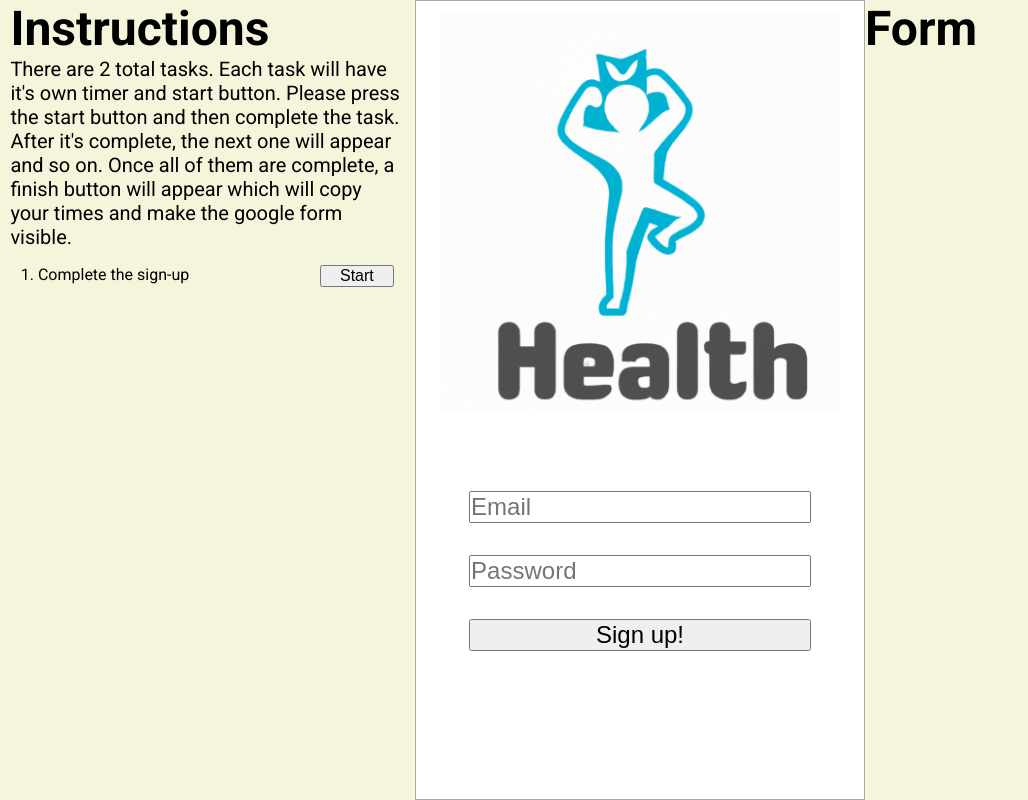
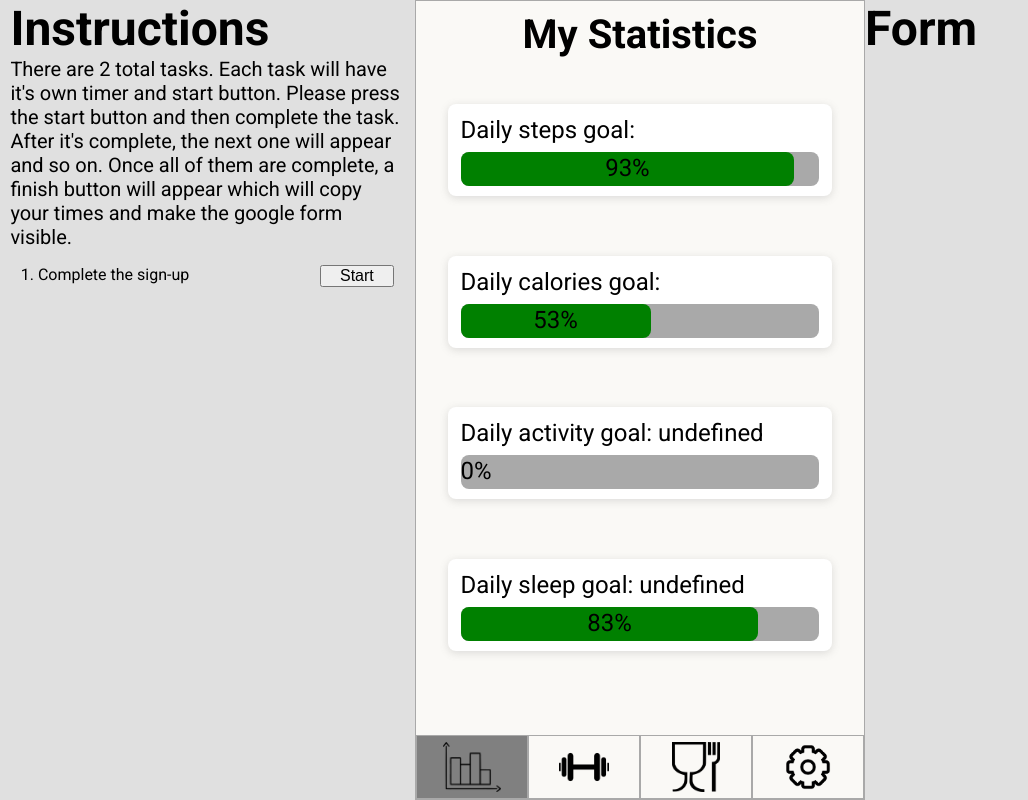
Before and after one commit to R0mbertus/human-computer-interaction, a website: page docs/index.html in a window 1280 px wide. Shown: the whole page, without its empty margins (0-1028 px from the left). Drawn offline with Linux system fonts and the light colour scheme.

Commit message:
Pimped css a bit, added subpage loading for stats

```diff
--- a/docs/index.js
+++ b/docs/index.js
@@ -1,6 +1,6 @@
 document.addEventListener('DOMContentLoaded', (event) => {
     // change this index to the index of your page to get yours to load first
-    loadPage("signup");
+    loadPage("stats");
 });
 
 // a function to load insert a html page into the #content-container and load
@@ -78,6 +78,13 @@ var tasks = [{
     completion: "save-button"
 }]
 
+const randomPercentage = [
+    Math.floor(Math.random() * 100),
+    Math.floor(Math.random() * 100),
+    Math.floor(Math.random() * 100),
+    Math.floor(Math.random() * 100)
+]
+
 var exercises = [{
     muscleType: "abdominals",
     ID: "3oeimlA6s68",
@@ -133,8 +140,6 @@ var foodList = [
     { name: "Cherry", calories: 50, quantity: 0 },];
 
 let totalCalories = parseInt(0);
-
-
 
 //Reusable code for info and settings
 function getInfoForm() {
--- a/docs/pages/settings.js
+++ b/docs/pages/settings.js
@@ -26,6 +26,7 @@ isElementLoaded("#settings").then((settings) => {
     settings.appendChild(image);
     settings.appendChild(greeting);
     settings.appendChild(settings_form)
+    settings_form.classList.add("box-style")
 
     function updateContent() {
         greeting.innerHTML = `Hello, ${information.name}!`;
--- a/docs/pages/stats.html
+++ b/docs/pages/stats.html
@@ -1,29 +1,6 @@
 <div id="stats">
-    <h2 id="stats-header">My Statistics</h2>
-    <ul>
-        <li class="stats-style">
-            Daily Steps Goal: <span id="steps"></span>
-            <div id="steps-progress" class="progress-bar">
-                <div class="progress" style="width: 75%;">75%</div>
-            </div>
-        </li>
-        <li class="stats-style">
-            Daily Calorie Intake Goal: <span id="calories"></span>
-            <div id="calories-progress" class="progress-bar">
-                <div class="progress" style="width: 50%;">50%</div>
-            </div>
-        </li>
-        <li class="stats-style">
-            Daily Activity Goal: <span id="minutes"></span>
-            <div id="activity-progress" class="progress-bar">
-                <div class="progress" style="width: 60%;">60%</div>
-            </div>
-        </li>
-        <li class="stats-style">
-            Daily Sleep Goal: <span id="sleep"></span>
-            <div id="sleep-progress" class="progress-bar">
-                <div class="progress" style="width: 100%;">100%</div>
-            </div>
-        </li>
-    </ul>
+    <h2>My Statistics</h2>
+    <div id="stats-container">
+
+    </div>
 </div>
--- a/docs/pages/stats.js
+++ b/docs/pages/stats.js
@@ -1,22 +1,29 @@
-isElementLoaded("#stats").then((stats) => {
+isElementLoaded("#stats-container").then((stats) => {
     loadNavbar();
 
-    document.getElementById("steps").innerHTML = `${goals.steps}`;
-    document.getElementById("calories").innerHTML = `${goals.calories}`;
-    document.getElementById("minutes").innerHTML = `${goals.minutes}`;
-    document.getElementById("weight").innerHTML = `${information.weight} ${information.weight_unit}`;
-    document.getElementById("weight-goal").innerHTML = `${goals.weight} ${information.weight_unit}`;
+    const statIDs = ["steps", "calories", "activity", "sleep"];
 
-    document.getElementById("steps-progress").addEventListener("click", function() {
-        loadPage("stats-subpages/steps");
-    });
-    document.getElementById("calories-progress").addEventListener("click", function() {
-        loadPage("stats-subpages/calories");
-    });
-    document.getElementById("activity-progress").addEventListener("click", function() {
-        loadPage("stats-subpages/activity");
-    });
-    document.getElementById("sleep-progress").addEventListener("click", function() {
-        loadPage("stats-subpages/sleep");
+    for (const index in statIDs) {
+        stats.innerHTML = stats.innerHTML +=
+        `<div id="${statIDs[index]}-stat" class="box-style">
+            <p>Daily ${statIDs[index]} goal: ${goals[statIDs[index]]}</p>
+            <div id="${statIDs[index]}-progress" class="progress-bar">
+                <div class="progress" style="width: ${randomPercentage[index]}%">${randomPercentage[index]}%</div>
+            </div>
+        </div>`
+    }
+
+    document.addEventListener('click', function(event) {
+        for (const statID of statIDs) {
+            const statElem = document.querySelector(`#${statID}-stat`);
+            if (statElem && statElem.contains(event.target)) {
+                loadPage(`stats-subpages/${statID}`);
+            }
+        }
+
+        // if (event.target.matches('#steps-stat, #calories-stat, #activity-stat, #sleep-stat')) {
+        //     const statID = event.target.id.split('-')[0];
+
+        // }
     });
 });
--- a/docs/styles.css
+++ b/docs/styles.css
@@ -2,6 +2,18 @@
     box-sizing: border-box;
     padding: 0;
     margin: 0;
+}
+
+    * h2 {
+        font-size: 5vh;
+        margin-bottom: 2vh;
+    }
+
+    * .box-style {
+        padding: 1.5vh 1vw;
+        background-color: white;
+        border-radius: 1vh;
+        box-shadow: rgba(99, 99, 99, 0.2) 0px 2px 8px 0px;
     }
 
 #top-container {
@@ -14,7 +26,7 @@
     justify-content: space-around;
 
     font-family: 'Roboto', sans-serif;
-    background-color: beige;
+    background-color: #e0e0e0;
 }
 
 #top-container #instructions,
@@ -32,7 +44,7 @@
         justify-content: space-between;
 
         border: 1px solid darkgray;
-        background-color: white;
+        background-color: #FAF9F6;
     }
 
 #top-container #content-container #page-container {
@@ -215,32 +227,36 @@
 
 /* Stats page styling */
 #stats {
+    height: 100%;
+
     display: flex;
     flex-direction: column;
     align-items: center;
+
+    font-size: 3vh;
 }
-#stats h2 {
-        font-size: 5vh;
+#stats #stats-container {
+        width: 90%;
+        height: 85%;
+
+        display: flex;
+        flex-direction: column;
+        justify-content: space-around;
     }
-#stats .progress {
-        width: 100%;
-        height: 20px;
-        background-color: green;
-        border-radius: 1vh;
-        margin-bottom: 2vh;
-    }
-#stats .progress-bar {
-        height: 100%;
+#stats #stats-container .progress-bar {
+            margin-top: 1vh;
+
+            height: 50%;
             background-color: darkgray;
             border-radius: 1vh;
             text-align: center;
-        line-height: 20px;
+            line-height: 4vh;
             color: black;
         }
-#stats .stats-style {
-        font-size: 20px;
-        margin-bottom: 20px;
-        padding: 20px;
+#stats #stats-container .progress-bar .progress {
+                height: 100%;
+                background-color: green;
+                border-radius: 1vh;
             }
 
 /* Exercise Page styling */
@@ -251,10 +267,6 @@
     display: flex;
     flex-direction: column;
     align-items: center;
-}
-#exercises h2 {
-        font-size: 5vh;
-        margin-bottom: 2vh;
 }
 #exercises #info-back {
         margin: 5% 90% 0 0;
@@ -273,7 +285,6 @@
         display: flex;
         flex-direction: column;
         align-items: center;
-
     }
 #exercises #video-container .video:hover {
             background-color: lightgray
@@ -304,7 +315,6 @@
     }
 
 #food {
-    margin-bottom: 0;
     height: 100%;
     width: 100%;
 
@@ -313,12 +323,7 @@
     align-items: center;
 }
 
-#food h2 {
-        font-size: 5vh;
-        margin-bottom: 2vh;
-    }
-
-#food * {
+#food *:not(h2) {
         font-size: 2vh;
     }
 
@@ -357,13 +362,9 @@
     align-items: center;
 }
 
-#settings * {
+#settings *:not(h2) {
         margin: 1.3vh 0;
         font-size: 3vh;
-    }
-
-#settings h2 {
-        font-size: 5vh;
     }
 
 #settings img {
--- a/postcss/styles.css
+++ b/postcss/styles.css
@@ -2,6 +2,18 @@
     box-sizing: border-box;
     padding: 0;
     margin: 0;
+
+    h2 {
+        font-size: 5vh;
+        margin-bottom: 2vh;
+    }
+
+    .box-style {
+        padding: 1.5vh 1vw;
+        background-color: white;
+        border-radius: 1vh;
+        box-shadow: rgba(99, 99, 99, 0.2) 0px 2px 8px 0px;
+    }
 }
 
 #top-container {
@@ -14,7 +26,7 @@
     justify-content: space-around;
 
     font-family: 'Roboto', sans-serif;
-    background-color: beige;
+    background-color: #e0e0e0;
 
     #instructions,
     #form {
@@ -31,7 +43,7 @@
         justify-content: space-between;
 
         border: 1px solid darkgray;
-        background-color: white;
+        background-color: #FAF9F6;
 
         #page-container {
             margin: 1.3vh;
@@ -242,36 +254,38 @@
 
 /* Stats page styling */
 #stats {
+    height: 100%;
+
     display: flex;
     flex-direction: column;
     align-items: center;
 
-    h2 {
-        font-size: 5vh;
-    }
+    font-size: 3vh;
 
-    .progress {
-        width: 100%;
-        height: 20px;
-        background-color: green;
-        border-radius: 1vh;
-        margin-bottom: 2vh;
-    }
+    #stats-container {
+        width: 90%;
+        height: 85%;
 
-    .progress-bar {
-        height: 100%;
-        background-color: darkgray;
-        border-radius: 1vh;
-        text-align: center;
-        line-height: 20px;
-        color: black;
-    }
+        display: flex;
+        flex-direction: column;
+        justify-content: space-around;
 
+        .progress-bar {
+            margin-top: 1vh;
 
-    .stats-style {
-        font-size: 20px;
-        margin-bottom: 20px;
-        padding: 20px;
+            height: 50%;
+            background-color: darkgray;
+            border-radius: 1vh;
+            text-align: center;
+            line-height: 4vh;
+            color: black;
+
+            .progress {
+                height: 100%;
+                background-color: green;
+                border-radius: 1vh;
+            }
+        }
     }
 }
 
@@ -284,10 +298,7 @@
     flex-direction: column;
     align-items: center;
 
-    h2 {
-        font-size: 5vh;
-        margin-bottom: 2vh;
-    }
+
 
     #info-back {
         margin: 5% 90% 0 0;
@@ -322,7 +333,6 @@
             margin: 1vh 0.5vw;
             padding: 1vh 0.5vw;
 
-
             p {
                 font-size: 1.3vh;
                 text-align: justify;
@@ -335,8 +345,8 @@
                 object-fit: cover;
             }
         }
+    }
 
-    }
     iframe {
         margin-top: 2vh;
         width: 95%;
@@ -345,7 +355,6 @@
 }
 
 #food {
-    margin-bottom: 0;
     height: 100%;
     width: 100%;
 
@@ -353,13 +362,10 @@
     flex-direction: column;
     align-items: center;
 
-    h2 {
-        font-size: 5vh;
-        margin-bottom: 2vh;
-    }
-    * {
+    *:not(h2) {
         font-size: 2vh;
     }
+
     .search {
         margin: 2vh;
         display: flex;
@@ -394,13 +400,9 @@
     flex-direction: column;
     align-items: center;
 
-    * {
+    *:not(h2) {
         margin: 1.3vh 0;
         font-size: 3vh;
-    }
-
-    h2 {
-        font-size: 5vh;
     }
 
     img {
```
Also changed, not shown: docs/pages/exercises.js (+1 -1 lines), README.md, docs/pages/stats-subpages/activity.js (added), docs/pages/stats-subpages/calories.js (added), docs/pages/stats-subpages/sleep.js (added), docs/pages/stats-subpages/steps.js (added). Lines whose indentation alone changed are shown as unchanged.
